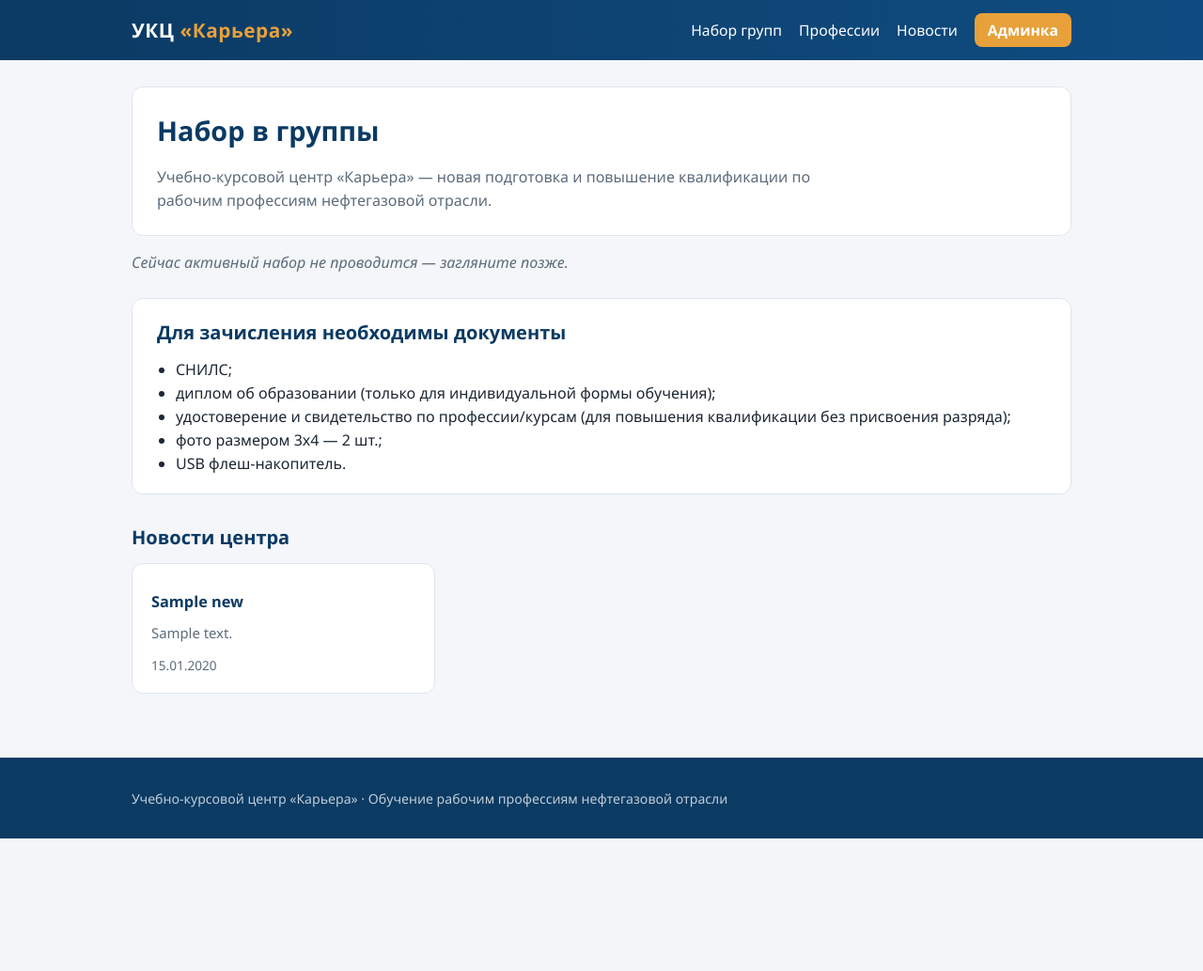
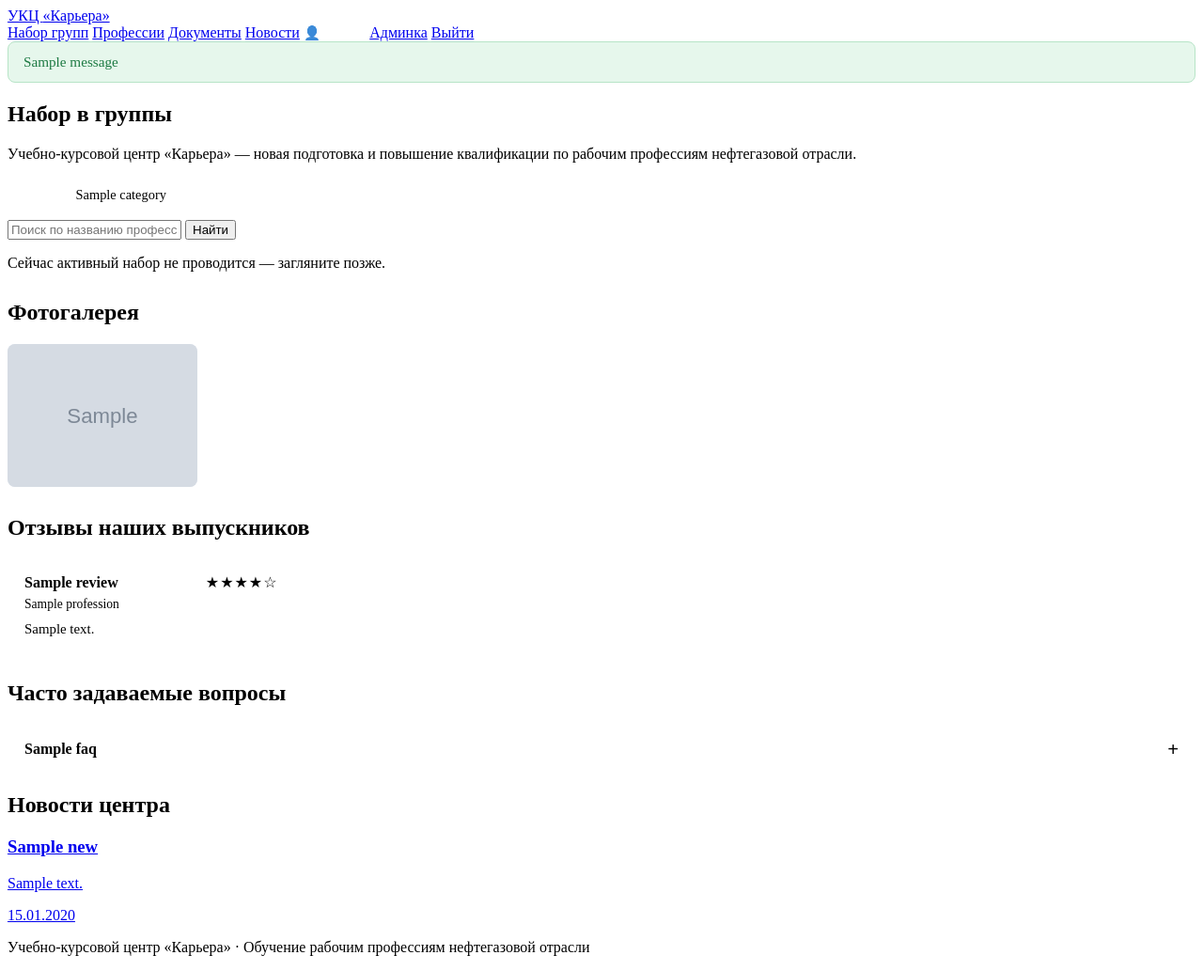
Before and after one commit to Safarione24/Proizvodstv_PR_UKS_KARIERA, a Django app: page / in a window 1280 px wide. Shown: the whole page at 94% size. Before the commit the page ends 892 px from the top, so only its background shows below. Run offline with Django 4.2, Linux system fonts and the light colour scheme; a user stored in the database is signed in; tables that the repository leaves empty hold one stand-in row (values such as "Sample post"); grey boxes marked "Sample" are stand-in pictures; one stand-in notice (Sample message) is shown.

Commit message:
second commit

```diff
--- a/core/static/core/css/style.css
+++ b/core/static/core/css/style.css
@@ -1,209 +1,216 @@
-:root {
-  --bg: #f4f6f9;
-  --panel: #ffffff;
-  --ink: #1c2733;
-  --muted: #5c6b7a;
-  --brand: #0f4c81;
-  --brand-dark: #0b3a63;
-  --accent: #e8a13a;
-  --line: #dfe6ee;
-  --radius: 12px;
+/* ================= ДОПОЛНИТЕЛЬНЫЕ СТИЛИ ================= */
+
+/* Сообщения */
+.messages { margin-bottom: 20px; }
+.alert {
+  padding: 12px 16px;
+  border-radius: 8px;
+  margin-bottom: 8px;
+  font-size: .95rem;
+}
+.alert-success { background: #e6f7ec; color: #1d7a43; border: 1px solid #b7e4c7; }
+.alert-error { background: #fdecea; color: #c0392b; border: 1px solid #f5c6cb; }
+
+/* Имя пользователя в шапке */
+.user-name {
+  color: rgba(255,255,255,.85);
+  font-size: .9rem;
+  margin-right: 4px;
 }
 
-* { box-sizing: border-box; }
+/* Фильтры и поиск */
+.filters {
+  margin: 20px 0 10px;
+  display: flex;
+  flex-direction: column;
+  gap: 12px;
+}
+.chips {
+  display: flex;
+  flex-wrap: wrap;
+  gap: 8px;
+}
+.chip {
+  display: inline-block;
+  padding: 6px 14px;
+  border-radius: 20px;
+  background: var(--panel);
+  border: 1px solid var(--line);
+  color: var(--ink);
+  text-decoration: none;
+  font-size: .9rem;
+  transition: all .15s ease;
+}
+.chip:hover { border-color: var(--brand); color: var(--brand); }
+.chip.active {
+  background: var(--brand);
+  color: #fff;
+  border-color: var(--brand);
+}
 
-body {
+/* Скоро экзамен */
+.soon-exam {
+  background: #fff8e1;
+  border: 1px solid #ffe082;
+  border-radius: var(--radius);
+  padding: 18px 22px;
+  margin-top: 20px;
+}
+.soon-exam h2 { margin: 0 0 10px; font-size: 1.1rem; color: #b26a00; }
+.soon-list { list-style: none; margin: 0; padding: 0; }
+.soon-list li {
+  padding: 6px 0;
+  border-bottom: 1px dashed #ffe082;
+  font-size: .95rem;
+}
+.soon-list li:last-child { border-bottom: none; }
+.soon-list a { color: var(--brand-dark); font-weight: 600; text-decoration: none; }
+.soon-list a:hover { text-decoration: underline; }
+.exam-date { color: var(--muted); margin-left: 6px; }
+
+/* Карточки групп (кликабельны целиком) */
+.group-cards {
+  display: grid;
+  grid-template-columns: repeat(auto-fill, minmax(280px, 1fr));
+  gap: 12px;
+  margin-top: 10px;
+}
+.group-card {
+  display: flex;
+  flex-direction: column;
+  gap: 8px;
+  background: var(--panel);
+  border: 1px solid var(--line);
+  border-radius: 10px;
+  padding: 14px 16px;
+  text-decoration: none;
+  color: var(--ink);
+  transition: box-shadow .15s ease, transform .15s ease, border-color .15s ease;
+}
+.group-card:hover {
+  box-shadow: 0 6px 18px rgba(15, 76, 129, .12);
+  transform: translateY(-2px);
+  border-color: var(--brand);
+}
+.group-card-title {
   margin: 0;
-  font-family: "Segoe UI", Roboto, Arial, sans-serif;
-  background: var(--bg);
-  color: var(--ink);
+  font-size: 1rem;
+  color: var(--brand-dark);
+  line-height: 1.3;
+}
+.group-card-footer {
+  display: flex;
+  flex-wrap: wrap;
+  gap: 6px;
+  font-size: .85rem;
+  color: var(--muted);
+  margin-top: auto;
+}
+
+/* Галерея */
+.gallery-section { margin-top: 30px; }
+.gallery {
+  display: grid;
+  grid-template-columns: repeat(auto-fill, minmax(180px, 1fr));
+  gap: 10px;
+}
+.gallery-item {
+  aspect-ratio: 4 / 3;
+  background: #e8eef5;
+  border-radius: 8px;
+  overflow: hidden;
+}
+.gallery-item img {
+  width: 100%;
+  height: 100%;
+  object-fit: cover;
+  display: block;
+}
+
+/* Отзывы */
+.reviews-section { margin-top: 30px; }
+.reviews-grid {
+  display: grid;
+  grid-template-columns: repeat(auto-fill, minmax(260px, 1fr));
+  gap: 14px;
+}
+.review-card {
+  background: var(--panel);
+  border: 1px solid var(--line);
+  border-radius: var(--radius);
+  padding: 16px 18px;
+  display: flex;
+  flex-direction: column;
+  gap: 6px;
+}
+.review-header {
+  display: flex;
+  justify-content: space-between;
+  align-items: center;
+  gap: 8px;
+}
+.review-rating { color: var(--accent); font-size: 1rem; letter-spacing: 1px; }
+.review-prof { font-size: .85rem; color: var(--muted); }
+.review-text { margin: 4px 0 0; font-size: .93rem; color: var(--ink); }
+
+/* FAQ */
+.faq-section { margin-top: 30px; }
+.faq-list { display: flex; flex-direction: column; gap: 8px; }
+.faq-item {
+  background: var(--panel);
+  border: 1px solid var(--line);
+  border-radius: 10px;
+  padding: 0 18px;
+  overflow: hidden;
+}
+.faq-question {
+  cursor: pointer;
+  padding: 14px 0;
+  font-weight: 600;
+  color: var(--brand-dark);
+  list-style: none;
+  display: flex;
+  justify-content: space-between;
+  align-items: center;
+}
+.faq-question::-webkit-details-marker { display: none; }
+.faq-question::after {
+  content: "+";
+  font-size: 1.3rem;
+  color: var(--brand);
+  transition: transform .2s ease;
+}
+.faq-item[open] .faq-question::after { content: "−"; }
+.faq-answer {
+  padding: 0 0 16px;
+  color: var(--muted);
+  font-size: .95rem;
   line-height: 1.55;
 }
 
-.container { max-width: 1040px; margin: 0 auto; padding: 0 20px; }
-
-/* Шапка */
-.site-header {
-  background: linear-gradient(90deg, var(--brand-dark), var(--brand));
-  color: #fff;
-  position: sticky;
-  top: 0;
-  z-index: 10;
-}
-.header-inner {
-  display: flex;
-  align-items: center;
-  justify-content: space-between;
-  flex-wrap: wrap;
-  gap: 12px;
-  padding: 14px 20px;
-}
-.logo {
-  color: #fff;
-  text-decoration: none;
-  font-size: 1.3rem;
-  font-weight: 700;
-  letter-spacing: .5px;
-}
-.logo span { color: var(--accent); }
-.nav { display: flex; align-items: center; gap: 18px; flex-wrap: wrap; }
-.nav a { color: #fff; text-decoration: none; font-size: .98rem; }
-.nav a:hover { text-decoration: underline; }
-
-/* Кнопки */
-.btn {
-  display: inline-block;
-  background: var(--accent);
-  color: var(--brand-dark);
-  border: none;
-  border-radius: 8px;
-  padding: 10px 18px;
-  font-size: .95rem;
-  font-weight: 600;
-  cursor: pointer;
-  text-decoration: none;
-}
-.btn:hover { filter: brightness(1.08); }
-.btn-small { padding: 6px 14px; font-size: .88rem; }
-.btn-ghost {
-  background: transparent;
-  border: 1px solid rgba(255,255,255,.6);
-  color: #fff;
-}
-
-/* Контент */
-main.container { padding: 28px 20px 48px; }
-
-h1 { font-size: 1.8rem; margin: 0 0 14px; }
-h2 { font-size: 1.25rem; margin: 30px 0 12px; color: var(--brand-dark); }
-
-.hero {
-  background: var(--panel);
-  border-radius: var(--radius);
-  padding: 24px 26px;
-  border: 1px solid var(--line);
-}
-.hero h1 { color: var(--brand-dark); }
-.hero p { margin: 0; color: var(--muted); max-width: 720px; }
-
-/* Блоки групп */
-.group-block {
+/* Форма заявки */
+.application-form {
   background: var(--panel);
   border: 1px solid var(--line);
   border-radius: var(--radius);
-  padding: 18px 22px;
-  margin-top: 18px;
+  padding: 22px 26px;
+  margin-top: 20px;
 }
-.group-block h2 { margin-top: 0; font-size: 1.1rem; }
-.group-list { list-style: none; margin: 0; padding: 0; }
-.group-list li {
-  display: flex;
-  align-items: baseline;
-  flex-wrap: wrap;
-  gap: 10px;
-  padding: 9px 0;
-  border-bottom: 1px dashed var(--line);
+.application-form h2 { margin-top: 0; }
+.form-row { margin-bottom: 14px; }
+.form-row label {
+  display: block;
+  font-weight: 600;
+  font-size: .92rem;
+  margin-bottom: 4px;
 }
-.group-list li:last-child { border-bottom: none; }
-.group-list a { color: var(--brand); font-weight: 600; text-decoration: none; }
-.group-list a:hover { text-decoration: underline; }
-.exam { color: var(--muted); font-size: .92rem; }
-.note { color: var(--muted); font-size: .88rem; }
-
-/* Бейджи категорий */
-.badge {
-  display: inline-block;
-  font-size: .75rem;
-  font-weight: 700;
-  border-radius: 20px;
-  padding: 3px 10px;
-  white-space: nowrap;
-}
-.badge-0 { background: #e3f0ff; color: #0f4c81; }
-.badge-1 { background: #e6f7ec; color: #1d7a43; }
-.badge-2 { background: #fff3e0; color: #a86a00; }
-.badge-3 { background: #f0e9ff; color: #6a3fb5; }
-
-/* Карточки */
-.cards {
-  display: grid;
-  grid-template-columns: repeat(auto-fill, minmax(280px, 1fr));
-  gap: 16px;
-}
-.card {
-  display: block;
-  background: var(--panel);
-  border: 1px solid var(--line);
-  border-radius: var(--radius);
-  padding: 18px 20px;
-  text-decoration: none;
-  color: var(--ink);
-  transition: box-shadow .15s ease, transform .15s ease;
-}
-.card:hover { box-shadow: 0 6px 18px rgba(15, 76, 129, .12); transform: translateY(-2px); }
-.card h3 { margin: 10px 0 8px; font-size: 1.02rem; color: var(--brand-dark); }
-.card p { margin: 0 0 10px; color: var(--muted); font-size: .93rem; }
-.date { color: var(--muted); font-size: .85rem; }
-
-/* Документы, описание, новость */
-.docs {
-  background: var(--panel);
-  border: 1px solid var(--line);
-  border-radius: var(--radius);
-  padding: 20px 26px;
-  margin-top: 26px;
-}
-.docs h2 { margin-top: 0; }
-.docs ul { margin: 0; padding-left: 20px; }
-
-.description { background: var(--panel); border: 1px solid var(--line); border-radius: var(--radius); padding: 18px 22px; }
-.news-detail .date { display: inline-block; margin-bottom: 14px; }
-
-/* Поиск */
-.search { display: flex; gap: 10px; margin: 8px 0 22px; flex-wrap: wrap; }
-.search input {
-  flex: 1;
-  min-width: 220px;
-  padding: 10px 14px;
-  border: 1px solid var(--line);
-  border-radius: 8px;
-  font-size: .95rem;
-}
-
-/* Прочее */
-.back { display: inline-block; margin-bottom: 14px; color: var(--brand); text-decoration: none; }
-.empty { color: var(--muted); font-style: italic; }
-
-.login-box {
-  max-width: 400px;
-  margin: 40px auto;
-  background: var(--panel);
-  border: 1px solid var(--line);
-  border-radius: var(--radius);
-  padding: 26px 28px;
-}
-.login-box label { display: block; margin: 14px 0 6px; font-weight: 600; font-size: .92rem; }
-.login-box input[type="text"], .login-box input[type="password"] {
+.form-row input, .form-row textarea {
   width: 100%;
   padding: 10px 12px;
   border: 1px solid var(--line);
   border-radius: 8px;
   font-size: .95rem;
-  margin-top: 4px;
+  font-family: inherit;
+  box-sizing: border-box;
 }
-.login-box .btn { margin-top: 18px; width: 100%; }
-.error { color: #c0392b; font-size: .9rem; }
-
-/* Подвал */
-.site-footer {
-  margin-top: 20px;
-  background: var(--brand-dark);
-  color: rgba(255,255,255,.75);
-  padding: 18px 0;
-  font-size: .88rem;
-}
-
-@media (max-width: 640px) {
-  .header-inner { justify-content: center; text-align: center; }
-  .nav { justify-content: center; }
-}
+.form-row textarea { resize: vertical; }
--- a/core/templates/core/base.html
+++ b/core/templates/core/base.html
@@ -14,9 +14,12 @@
       <nav class="nav">
         <a href="{% url 'home' %}">Набор групп</a>
         <a href="{% url 'professions' %}">Профессии</a>
+        <a href="{% url 'documents' %}">Документы</a>
         <a href="{% url 'news_list' %}">Новости</a>
         {% if user.is_authenticated %}
+          <span class="user-name">👤 {{ user.username }}</span>
           <a class="btn btn-small" href="{% url 'admin:index' %}">Админка</a>
+          <a class="btn btn-small btn-ghost" href="{% url 'logout' %}">Выйти</a>
         {% else %}
           <a class="btn btn-small btn-ghost" href="{% url 'login' %}">Вход для сотрудников</a>
         {% endif %}
@@ -25,6 +28,14 @@
   </header>
 
   <main class="container">
+    {% if messages %}
+      <div class="messages">
+        {% for message in messages %}
+          <div class="alert alert-{{ message.tags }}">{{ message }}</div>
+        {% endfor %}
+      </div>
+    {% endif %}
+
     {% block content %}{% endblock %}
   </main>
 
--- a/core/templates/core/home.html
+++ b/core/templates/core/home.html
@@ -8,36 +8,113 @@
      по рабочим профессиям нефтегазовой отрасли.</p>
 </section>
 
+<!-- Фильтры и поиск -->
+<div class="filters">
+  <div class="chips">
+    <a href="{% url 'home' %}" class="chip {% if not selected_category %}active{% endif %}">Все</a>
+    {% for cat in categories %}
+      <a href="?category={{ cat.slug }}{% if q %}&q={{ q }}{% endif %}"
+         class="chip {% if selected_category == cat.slug %}active{% endif %}">
+        {{ cat.name }}
+      </a>
+    {% endfor %}
+  </div>
+  <form class="search" method="get" action="{% url 'home' %}">
+    {% if selected_category %}<input type="hidden" name="category" value="{{ selected_category }}">{% endif %}
+    <input type="text" name="q" value="{{ q }}" placeholder="Поиск по названию профессии...">
+    <button class="btn" type="submit">Найти</button>
+  </form>
+</div>
+
+<!-- Скоро экзамен -->
+{% if soon_exam %}
+<section class="soon-exam">
+  <h2>🔥 Скоро экзамен</h2>
+  <ul class="soon-list">
+    {% for g in soon_exam %}
+    <li>
+      <a href="{% url 'profession_detail' g.profession.slug %}">{{ g.profession.name }}</a>
+      <span class="exam-date">— {{ g.exam_date|date:"d.m.Y" }}</span>
+    </li>
+    {% endfor %}
+  </ul>
+</section>
+{% endif %}
+
+<!-- Список групп -->
 {% if by_date %}
   {% for start_date, groups in by_date %}
   <section class="group-block">
     <h2>С {{ start_date|date:"d.m.Y" }} открываются группы:</h2>
-    <ul class="group-list">
+    <div class="group-cards">
       {% for g in groups %}
-      <li>
-        <span class="badge badge-{{ g.category.order }}">{{ g.category.name }}</span>
-        <a href="{% url 'profession_detail' g.profession.slug %}">{{ g.profession.name }}</a>
-        <span class="exam">экзамен {{ g.exam_date|date:"d.m.Y" }}</span>
-      </li>
+      <a href="{% url 'profession_detail' g.profession.slug %}" class="group-card">
+        <div class="group-card-header">
+          <span class="badge badge-{{ g.category.order }}">{{ g.category.name }}</span>
+        </div>
+        <h3 class="group-card-title">{{ g.profession.name }}</h3>
+        <div class="group-card-footer">
+          <span>Экзамен: {{ g.exam_date|date:"d.m.Y" }}</span>
+          {% if g.note %}<span class="note">{{ g.note }}</span>{% endif %}
+        </div>
+      </a>
       {% endfor %}
-    </ul>
+    </div>
   </section>
   {% endfor %}
 {% else %}
   <p class="empty">Сейчас активный набор не проводится — загляните позже.</p>
 {% endif %}
 
-<section class="docs">
-  <h2>Для зачисления необходимы документы</h2>
-  <ul>
-    <li>СНИЛС;</li>
-    <li>диплом об образовании (только для индивидуальной формы обучения);</li>
-    <li>удостоверение и свидетельство по профессии/курсам (для повышения квалификации без присвоения разряда);</li>
-    <li>фото размером 3х4 — 2 шт.;</li>
-    <li>USB флеш-накопитель.</li>
-  </ul>
+<!-- Галерея -->
+{% if photos %}
+<section class="gallery-section">
+  <h2>Фотогалерея</h2>
+  <div class="gallery">
+    {% for p in photos %}
+    <div class="gallery-item">
+      <img src="{{ p.image.url }}" alt="{{ p.title|default:'Фото' }}">
+    </div>
+    {% endfor %}
+  </div>
 </section>
+{% endif %}
 
+<!-- Отзывы -->
+{% if reviews %}
+<section class="reviews-section">
+  <h2>Отзывы наших выпускников</h2>
+  <div class="reviews-grid">
+    {% for r in reviews %}
+    <div class="review-card">
+      <div class="review-header">
+        <strong>{{ r.name }}</strong>
+        <span class="review-rating">{% for i in "12345"|make_list %}{% if forloop.counter <= r.rating %}★{% else %}☆{% endif %}{% endfor %}</span>
+      </div>
+      {% if r.profession %}<div class="review-prof">{{ r.profession.name }}</div>{% endif %}
+      <p class="review-text">{{ r.text|truncatewords:30 }}</p>
+    </div>
+    {% endfor %}
+  </div>
+</section>
+{% endif %}
+
+<!-- FAQ -->
+{% if faqs %}
+<section class="faq-section">
+  <h2>Часто задаваемые вопросы</h2>
+  <div class="faq-list">
+    {% for f in faqs %}
+    <details class="faq-item">
+      <summary class="faq-question">{{ f.question }}</summary>
+      <div class="faq-answer">{{ f.answer|linebreaks }}</div>
+    </details>
+    {% endfor %}
+  </div>
+</section>
+{% endif %}
+
+<!-- Новости -->
 {% if latest_news %}
 <section>
   <h2>Новости центра</h2>
@@ -52,4 +129,5 @@
   </div>
 </section>
 {% endif %}
+
 {% endblock %}
--- a/core/urls.py
+++ b/core/urls.py
@@ -3,6 +3,7 @@ from . import views
 
 urlpatterns = [
     path('', views.home, name='home'),
+    path('documents/', views.documents, name='documents'),
     path('professions/', views.professions, name='professions'),
     path('professions/<slug:slug>/', views.profession_detail, name='profession_detail'),
     path('news/', views.news_list, name='news_list'),
--- a/core/views.py
+++ b/core/views.py
@@ -1,9 +1,10 @@
-from datetime import date
+from datetime import date, timedelta
 
 from django.http import JsonResponse
-from django.shortcuts import render, get_object_or_404
+from django.shortcuts import render, get_object_or_404, redirect
+from django.contrib import messages
 
-from .models import Profession, Group, News
+from .models import Category, Profession, Group, News, Application, Photo, Review, FAQ
 
 
 def home(request):
@@ -12,13 +13,43 @@ def home(request):
               .filter(published=True, exam_date__gte=today)
               .select_related('profession', 'category')
               .order_by('start_date', 'exam_date'))
+
+    # Фильтр по категориям
+    cat_slug = request.GET.get('category')
+    if cat_slug:
+        groups = groups.filter(category__slug=cat_slug)
+
+    # Поиск по названию профессии
+    q = request.GET.get('q', '').strip()
+    if q:
+        groups = groups.filter(profession__name__icontains=q)
+
     by_date = {}
     for g in groups:
         by_date.setdefault(g.start_date, []).append(g)
+
+    # Скоро экзамен (ближайшие 7 дней)
+    soon_exam = (Group.objects
+                 .filter(published=True, exam_date__gte=today, exam_date__lte=today + timedelta(days=7))
+                 .select_related('profession')
+                 .order_by('exam_date'))
+
+    categories = Category.objects.all()
     latest_news = News.objects.filter(published=True)[:3]
+    photos = Photo.objects.filter(published=True)[:6]
+    reviews = Review.objects.filter(published=True)[:3]
+    faqs = FAQ.objects.filter(published=True)
+
     return render(request, 'core/home.html', {
         'by_date': sorted(by_date.items()),
+        'soon_exam': soon_exam,
+        'categories': categories,
+        'selected_category': cat_slug,
+        'q': q,
         'latest_news': latest_news,
+        'photos': photos,
+        'reviews': reviews,
+        'faqs': faqs,
     })
 
 
@@ -37,8 +68,23 @@ def profession_detail(request, slug):
     groups = (Group.objects
               .filter(profession=profession, published=True, exam_date__gte=date.today())
               .order_by('start_date'))
+
+    if request.method == 'POST':
+        name = request.POST.get('name', '').strip()
+        phone = request.POST.get('phone', '').strip()
+        if name and phone:
+            Application.objects.create(
+                name=name, phone=phone, profession=profession,
+                comment=request.POST.get('comment', '').strip()
+            )
+            messages.success(request, 'Спасибо! Ваша заявка принята. Мы свяжемся с вами.')
+            return redirect('profession_detail', slug=slug)
+        else:
+            messages.error(request, 'Заполните имя и телефон.')
+
     return render(request, 'core/profession_detail.html', {
-        'profession': profession, 'groups': groups,
+        'profession': profession,
+        'groups': groups,
     })
 
 
@@ -52,6 +98,12 @@ def news_detail(request, slug):
     item = get_object_or_404(News, slug=slug, published=True)
     return render(request, 'core/news_detail.html', {'item': item})
 
+
+def documents(request):
+    return render(request, 'core/documents.html')
+
+
+# ---------- JSON API ----------
 
 def api_groups(request):
     today = date.today()
--- a/ukc_kariera/settings.py
+++ b/ukc_kariera/settings.py
@@ -133,3 +133,6 @@ DEFAULT_AUTO_FIELD = 'django.db.models.BigAutoField'
 
 LOGIN_URL = '/login/'
 LOGIN_REDIRECT_URL = '/admin/'
+
+MEDIA_URL = '/media/'
+MEDIA_ROOT = BASE_DIR / 'media'
--- a/ukc_kariera/urls.py
+++ b/ukc_kariera/urls.py
@@ -1,6 +1,8 @@
 from django.contrib import admin
 from django.contrib.auth import views as auth_views
 from django.urls import path, include
+from django.conf import settings
+from django.conf.urls.static import static
 
 urlpatterns = [
     path('admin/', admin.site.urls),
@@ -8,3 +10,6 @@ urlpatterns = [
     path('logout/', auth_views.LogoutView.as_view(next_page='/'), name='logout'),
     path('', include('core.urls')),
 ]
+
+# Это должно быть ПОСЛЕ urlpatterns
+urlpatterns += static(settings.MEDIA_URL, document_root=settings.MEDIA_ROOT)
```
Also changed, not shown: core/admin.py (+27 -1 lines), core/models.py (+71 -0 lines), core/templates/core/documents.html (added, +15 -0 lines), core/templates/core/profession_detail.html (+23 -0 lines), core/migrations/0002_faq_photo_review_application.py (added).
